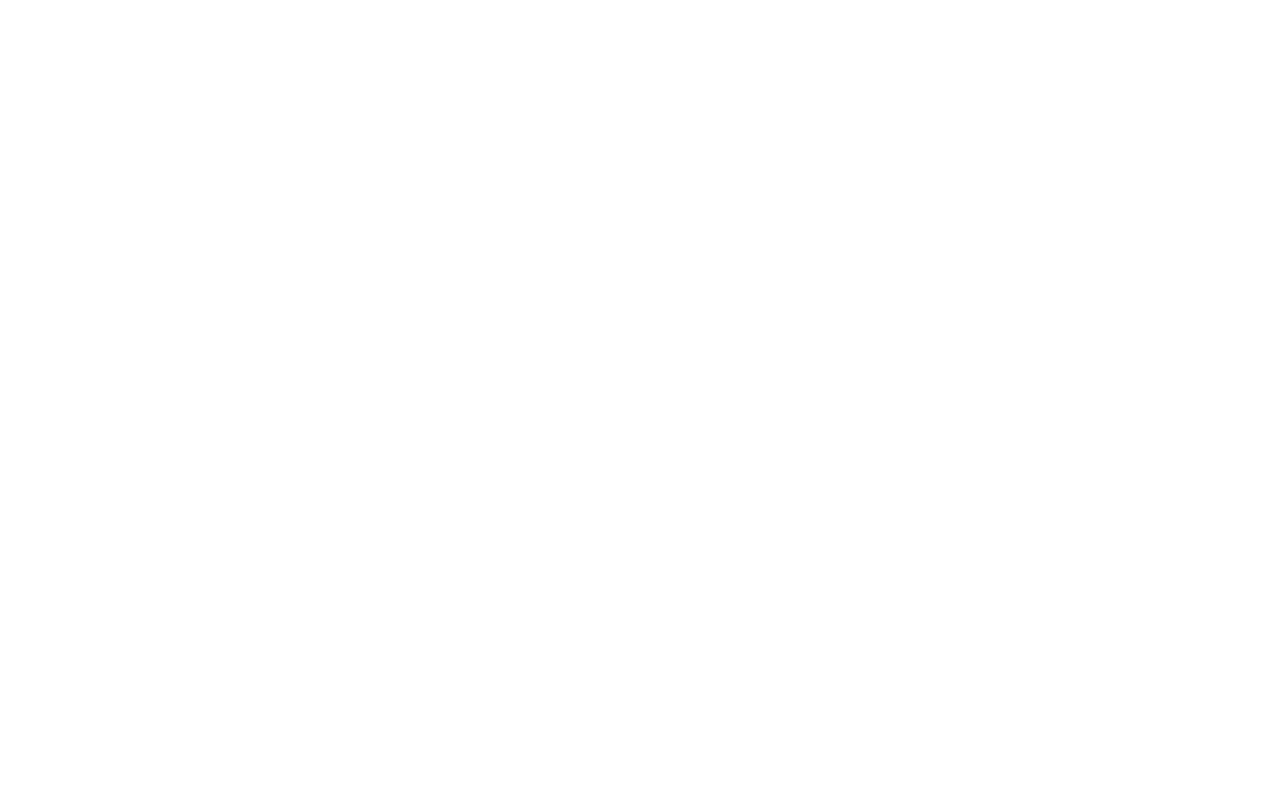
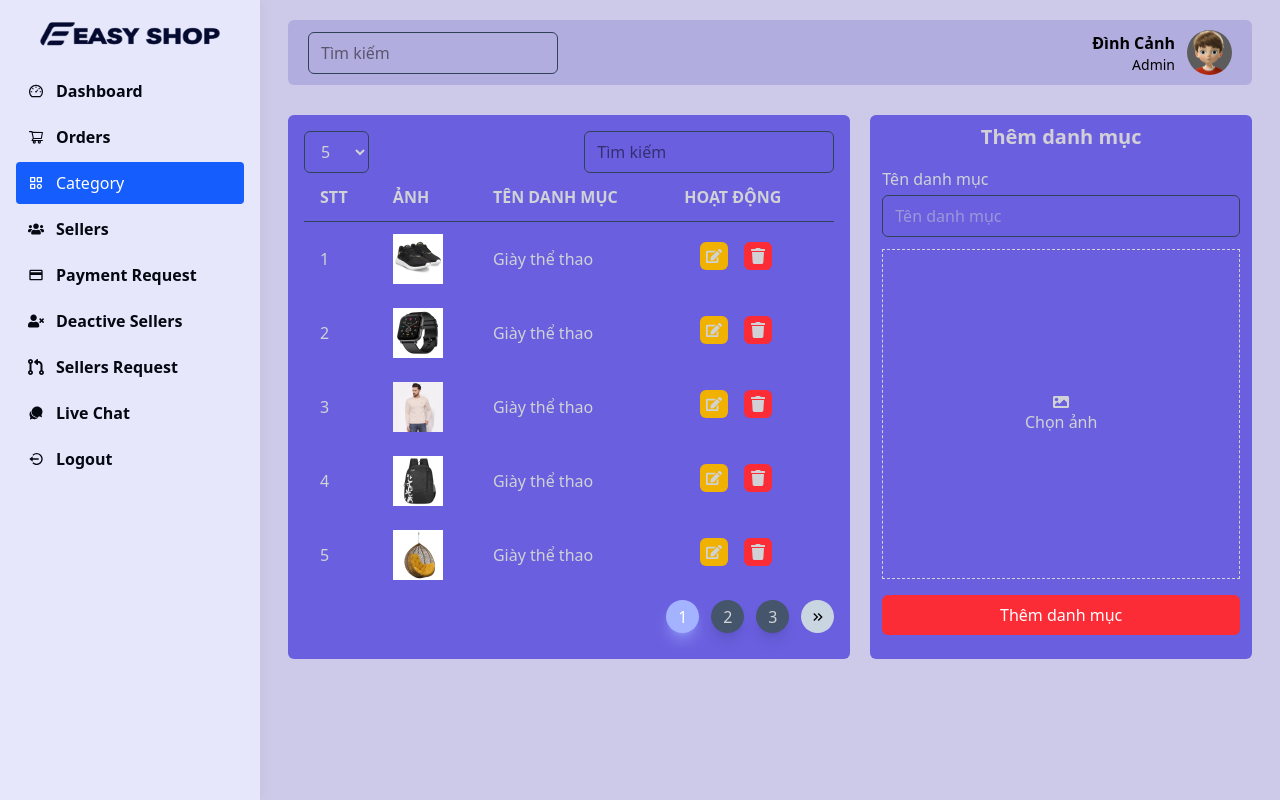
Before and after one commit to Dcanh204/ecommerce-dashboard, a React (Vite) app: page /admin/dashboard/category in a window 1280 px wide. Before the commit this address had no page. Built offline with nearby package versions, Linux system fonts and the light colour scheme.

Commit message:
feat: add category page UI

```diff
--- a/src/navigation/allNav.jsx
+++ b/src/navigation/allNav.jsx
@@ -24,7 +24,7 @@
     title: 'Category',
     icon: <BiCategory />,
     role: 'admin',
-    path: '/admin/dashboard/categorys'
+    path: '/admin/dashboard/category'
   },
   {
     id: 4,
--- /dev/null
+++ b/src/pages/admin/Category.jsx
@@ -0,0 +1,106 @@
+import React, { useState } from 'react';
+import { Link } from 'react-router-dom';
+import { FaEdit, FaTrash, FaImage } from "react-icons/fa";
+import Pagination from '../../components/Pagination';
+import { IoIosCloseCircleOutline } from "react-icons/io";
+const Category = () => {
+  const [currentPage, setCurrentPage] = useState(1);
+  const [searchValue, setSearchValue] = useState('');
+  const [show, setShow] = useState(false)
+  const [parPage, setParPage] = useState(5);
+  return (
+    <div className='px-2 lg:px-7 mt-5'>
+      <div className='flex lg:hidden justify-between items-center p-4 mb-5 bg-[#6a5fdf] rounded-md'>
+        <h1 className='text-[#d0d2d6] font-semibold text-lg'>Danh mục</h1>
+        <button onClick={() => setShow(true)} className='bg-red-500 rounded-md hover:bg-red-500/40 px-4 py-2 text-white cursor-pointer text-base'>Thêm</button>
+      </div>
+      <div className='w-full flex flex-wrap'>
+        <div className='w-full lg:w-7/12 bg-[#6a5fdf] rounded-md p-4'>
+          <div className='flex justify-between items-center'>
+            <select onChange={(e) => setParPage(parseInt(e.target.value))} className='px-3 py-2 border border-slate-700 outline-none rounded-md hover:border-indigo-400 text-[#d0d2d6] bg-[#6a5fdf]'>
+              <option value="5">5</option>
+              <option value="10">10</option>
+              <option value="15">15</option>
+              <option value="20">20</option>
+            </select>
+            <input onChange={(e) => setSearchValue(e.target.value)} className='w-[250px] px-3 py-2 border border-slate-700 rounded-md outline-none focus:border-indigo-400 bg-transparent' type="text" name='search' placeholder='Tìm kiếm' />
+          </div>
+          <div className='overflow-x-auto'>
+            <table className='w-full text-base text-left text-[#d0d2d6]'>
+              <thead className='uppercase border-b border-slate-700'>
+                <tr>
+                  <th scope='col' className='py-3 px-4'>STT</th>
+                  <th scope='col' className='py-3 px-4'>Ảnh</th>
+                  <th scope='col' className='py-3 px-4'>Tên danh mục</th>
+                  <th scope='col' className='py-3 px-4'>Hoạt động</th>
+                </tr>
+              </thead>
+              <tbody>
+                {[1, 2, 3, 4, 5].map((item, index) =>
+                  <tr key={index}>
+                    <td scope='row' className='py-3 px-4 font-medium whitespace-nowrap'>{item}</td>
+                    <td scope='row' className='py-3 px-4 font-medium whitespace-nowrap'>
+                      <img className='w-[50px] h-[50px]' src={`/images/category/${item}.jpg`} alt="category" />
+                    </td>
+                    <td scope='row' className='py-3 px-4 font-medium whitespace-nowrap'>Giày thể thao</td>
+                    <td scope='row' className='py-3 px-4 lg:px-8 font-medium whitespace-nowrap'>
+                      <Link className='inline-block justify-start  items-center mr-4 p-[6px] bg-yellow-500 rounded-md hover:shadow-lg hover:bg-yellow-500/50 '><FaEdit /></Link>
+                      <Link className='inline-block justify-start  items-center p-[6px] bg-red-500 rounded-md hover:shadow-lg hover:bg-red-500/50 '><FaTrash /></Link>
+                    </td>
+                  </tr>
+                )}
+              </tbody>
+            </table>
+          </div>
+          <div className='w-full flex justify-end mt-2'>
+            <Pagination
+              pageNumber={currentPage}
+              setPageNumber={setCurrentPage}
+              totalItem={50}
+              parPage={parPage}
+              showItem={3}
+            />
+          </div>
+        </div>
+
+        <div className={`w-[320px] lg:w-5/12 lg:relative lg:right-0 fixed ${show ? 'right-0' : '-right-[340px]'} z-[999] top-0 transition-all duration-500`}>
+          <div className='w-full pl-5'>
+            <div className='w-full bg-[#6a5fdf] rounded-md h-screen lg:h-auto px-3 py-2 lg:rounded-md text-[#d0d2d6]'>
+              <div className='flex justify-between items-center'>
+                <h1 className='text-[#d2d0d6] font-semibold text-xl mb-4 w-full text-center'>Thêm danh mục</h1>
+                <button onClick={() => setShow(false)} className='lg:hidden cursor-pointer'>
+                  <IoIosCloseCircleOutline className='w-[20px] h-[20px] hover:bg-red-400 rounded-full' />
+                </button>
+              </div>
+
+
+              <form>
+                <div className='flex flex-col w-full gap-1 mb-3'>
+                  <label htmlFor="name">Tên danh mục</label>
+                  <input className='px-3 py-2 border border-slate-700 rounded-md outline-none focus:border-indigo-400 bg-transparent' type="text" id='name' name='category_name' placeholder='Tên danh mục' />
+                </div>
+
+                <div>
+                  <label className='flex flex-col justify-center items-center w-full h-[330px] border border-dashed border-[#d0d2d6] cursor-pointer hover:border-red-400' htmlFor="image">
+                    <span><FaImage /></span>
+                    <span>Chọn ảnh</span>
+                  </label>
+                  <input className='hidden' type="file" id='image' name='image' />
+                </div>
+
+                <button className='bg-red-500 w-full hover:shadow-red-500/40 hover:shadow-md text-white rounded-md px-7 py-2 my-4'>
+                  Thêm danh mục
+                </button>
+
+              </form>
+            </div>
+          </div>
+        </div>
+
+      </div>
+
+    </div>
+  );
+};
+
+export default Category;
--- a/src/router/routes/adminRoutes.jsx
+++ b/src/router/routes/adminRoutes.jsx
@@ -1,6 +1,7 @@
 import { lazy } from 'react';
 const AdminDashboard = lazy(() => import('../../pages/admin/AdminDashboard'))
 const Orders = lazy(() => import('../../pages/admin/Orders'))
+const Category = lazy(() => import('../../pages/admin/Category'))
 export const adminRoutes = [
   {
     path: 'admin/dashboard',
@@ -11,5 +12,10 @@
     path: 'admin/dashboard/orders',
     element: <Orders />,
     role: 'admin'
+  },
+  {
+    path: 'admin/dashboard/category',
+    element: <Category />,
+    role: 'admin'
   }
 ]
```
